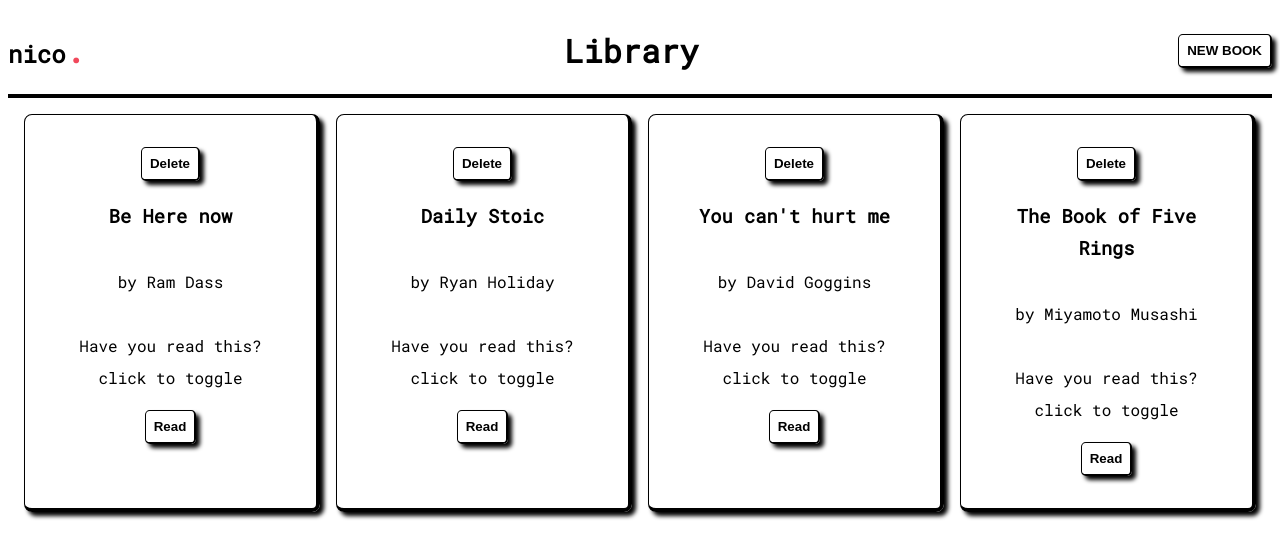
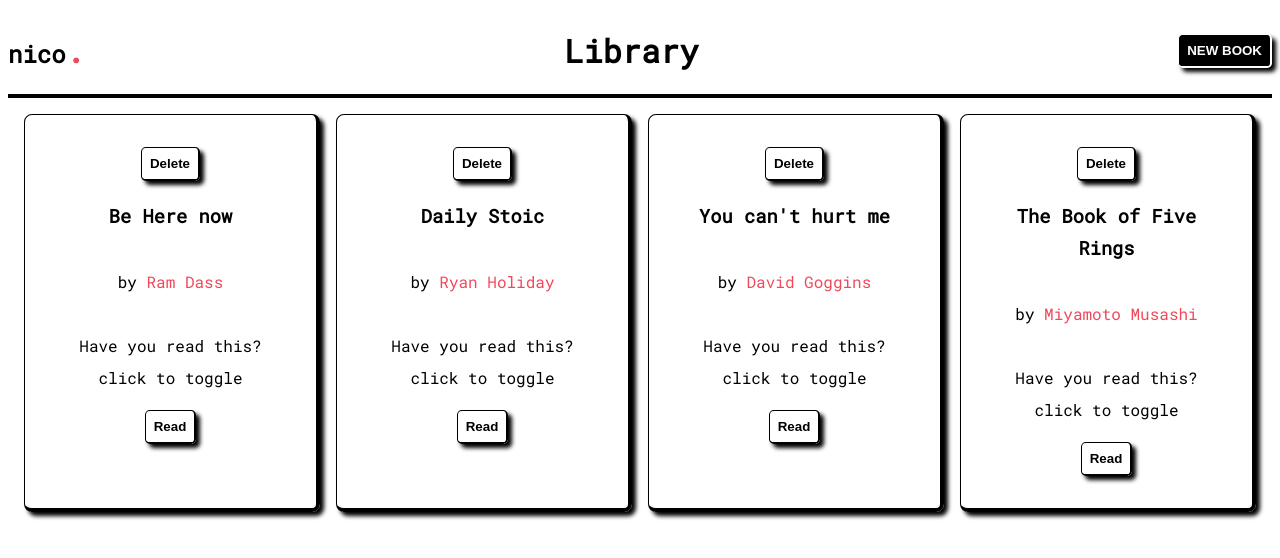
Before and after one commit to ngf11/library, a plain HTML site: page index.html in a window 1280 px wide. In both pictures the pointer is over the button "NEW BOOK". Shown: the top 558 px of the page. Drawn offline with Linux system fonts and the light colour scheme.

Commit message:
Buttons styling changes Transitions

```diff
--- a/script.js
+++ b/script.js
@@ -41,7 +41,7 @@ function renderLibrary() {
     card.innerHTML = `
     <button class ="deleteBnt bnt">Delete</button>
       <h3>${book.title}</h3>
-      <p>by ${book.author}</p>
+      <p>by<span class ="spanAuthor"> ${book.author}</span></p>
       <p>Have you read this? click to toggle</p>
       <button class="readBtn bnt">Read</button>
      `;
@@ -113,44 +113,3 @@ div.addEventListener("click", (event) => {
     }
   }
 });
-
-//edit button
-// div.addEventListener("click", (event) => {
-//   if (event.target.classList.contains("editBtn")) {
-//     const modal = document.createElement("dialog");
-//     modal.classList.add("modal");
-//     modal.innerHTML = `
-//     <div class="form-row dialog-modal">
-//     <fieldset class="legacy-form-row">
-//       <legend>Have you read this book?</legend>
-//       <input id="read1" type="radio" name="read-type" value="read" />
-//       <label for="read1" class="radio-label">Read</label>
-//       <input
-//         id="read2"
-//         type="radio"
-//         name="read-type"
-//         value="in-progress"
-//       />
-//       <label for="read2" class="radio-label">In-progress</label>
-//       <input
-//         id="read3"
-//         type="radio"
-//         name="read-type"
-//         value="not-read"
-//       />
-//       <label for="read3" class="radio-label">Not Read</label>
-//     </fieldset>
-//     <button type="submit" form="nameform" class = "submit-modal bnt" value="Submit">Submit</button>
-//   </div>
-//     `;
-//     document.body.appendChild(modal); // Append the modal to the document body
-//     modal.showModal(); // Show the modal dialog
-//     // const buttonSubmit = document.querySelector(".submit-modal");
-//     // buttonSubmit.addEventListener("click", () => {
-//     //   console.log("Fix this");
-//     //   modal.close();
-//     // });
-//   }
-// });
-
-// ...
--- a/styles.css
+++ b/styles.css
@@ -21,6 +21,9 @@ body {
 .spanDot {
   color: #f1485b;
   font-size: 2rem;
+}
+.spanAuthor {
+  color: #f1485b;
 }
 .container {
   display: grid;
@@ -138,3 +141,16 @@ body {
   border-radius: 0.3rem;
   font-weight: bolder;
 }
+
+.bnt:hover {
+  padding: 0.5rem;
+  background-color: black;
+  color: white;
+  border: 1px solid white;
+  border-right: 2px solid white;
+  border-bottom: 2px solid white;
+  box-shadow: 4px 4px 4px black;
+  border-radius: 0.3rem;
+  font-weight: bolder;
+  transition: background-color 1s;
+}
```
